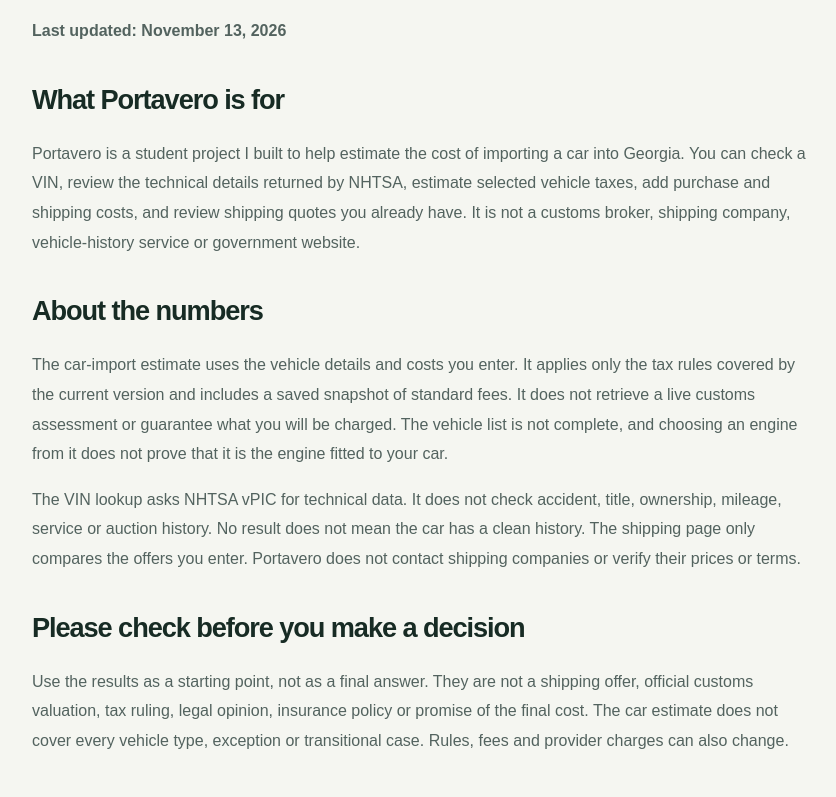
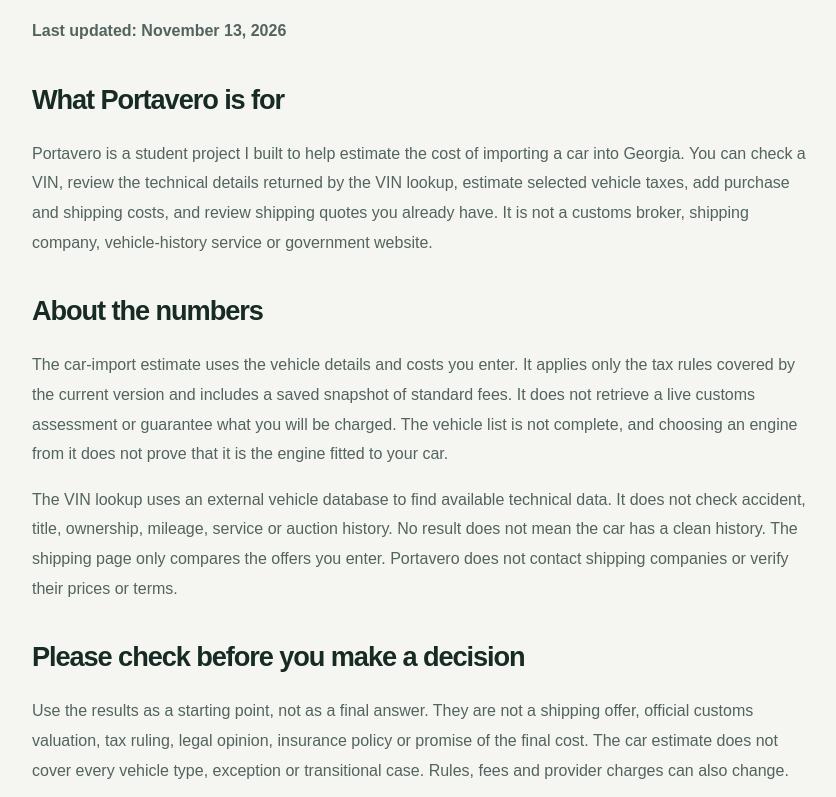
Before and after one commit to GIORGIO2032Q4E/portavero, a Next.js app: page /terms in a window 1280 px wide. Shown: the part 460-1257 px from the top of the page, without its empty margins (218-1054 px from the left). Built offline with nearby package versions, Linux system fonts and the light colour scheme; no server answers.

Commit message:
Remove technical provider labels

```diff
--- a/src/app/terms/page.tsx
+++ b/src/app/terms/page.tsx
@@ -20,11 +20,11 @@ export default function TermsPage() {
           <p><strong>Last updated: November 13, 2026</strong></p>
 
           <h2>What Portavero is for</h2>
-          <p>Portavero is a student project I built to help estimate the cost of importing a car into Georgia. You can check a VIN, review the technical details returned by NHTSA, estimate selected vehicle taxes, add purchase and shipping costs, and review shipping quotes you already have. It is not a customs broker, shipping company, vehicle-history service or government website.</p>
+          <p>Portavero is a student project I built to help estimate the cost of importing a car into Georgia. You can check a VIN, review the technical details returned by the VIN lookup, estimate selected vehicle taxes, add purchase and shipping costs, and review shipping quotes you already have. It is not a customs broker, shipping company, vehicle-history service or government website.</p>
 
           <h2>About the numbers</h2>
           <p>The car-import estimate uses the vehicle details and costs you enter. It applies only the tax rules covered by the current version and includes a saved snapshot of standard fees. It does not retrieve a live customs assessment or guarantee what you will be charged. The vehicle list is not complete, and choosing an engine from it does not prove that it is the engine fitted to your car.</p>
-          <p>The VIN lookup asks NHTSA vPIC for technical data. It does not check accident, title, ownership, mileage, service or auction history. No result does not mean the car has a clean history. The shipping page only compares the offers you enter. Portavero does not contact shipping companies or verify their prices or terms.</p>
+          <p>The VIN lookup uses an external vehicle database to find available technical data. It does not check accident, title, ownership, mileage, service or auction history. No result does not mean the car has a clean history. The shipping page only compares the offers you enter. Portavero does not contact shipping companies or verify their prices or terms.</p>
 
           <h2>Please check before you make a decision</h2>
           <p>Use the results as a starting point, not as a final answer. They are not a shipping offer, official customs valuation, tax ruling, legal opinion, insurance policy or promise of the final cost. The car estimate does not cover every vehicle type, exception or transitional case. Rules, fees and provider charges can also change.</p>
```
